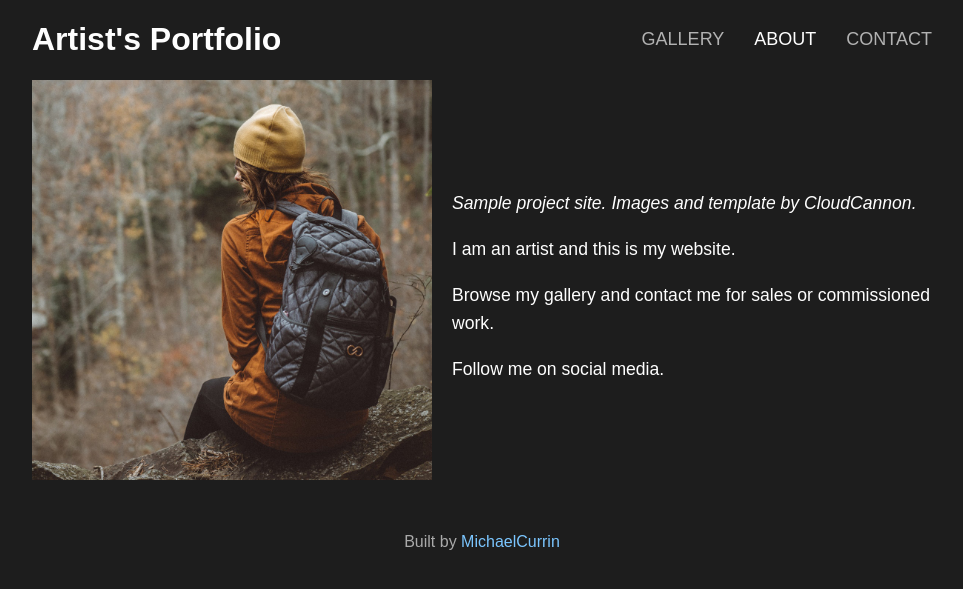
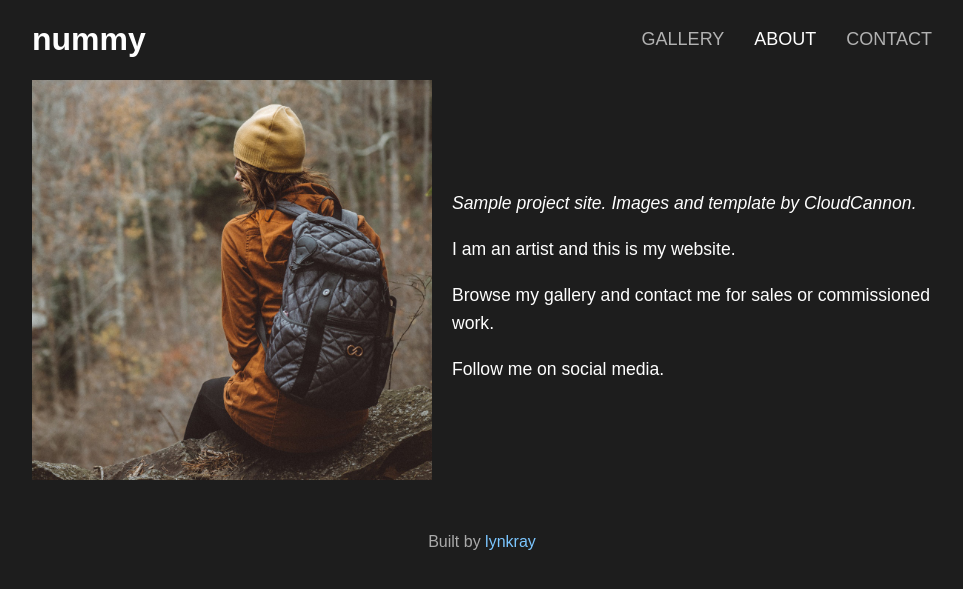
Before and after one commit to lynkray/art, a Jekyll site: the page built from about.html, in a window 1280 px wide. Shown: the top 589 px of the page, without its empty margins (158-1121 px from the left). Built offline with Jekyll 4.4.1, drawn with Linux system fonts in a browser that asks for light colours; some web fonts are replaced.

Commit message:
Update _config.yml

```diff
--- a/_config.yml
+++ b/_config.yml
@@ -1,25 +1,25 @@
 ### Site metadata
 
-title: Artist's Portfolio
-description: A gallery of images for an artist's portfolio, built with Jekyll
+title: nummy
+description: nummy
 
-url: "https://artists-portfolio.netlify.app"
+url: "https://nummy.pics"
 baseurl: ""
 
-github_username: "MichaelCurrin"
-repository: "MichaelCurrin/artists-portfolio"
+github_username: "lynkray"
+repository: "lynkray/art"
 
 google_analytics_key: ""
 
 # For SEO tag.
 logo: /siteicon.png
 author:
-  name: Michael Currin
+  name: nummy
   twitter:
 social:
-  name: Artist's Portfolio
+  name: nummy
   links:
-    - https://github.com/MichaelCurrin/artists-portfolio
+    - https://nummy.pics
 
 ### Build settings
 
```
